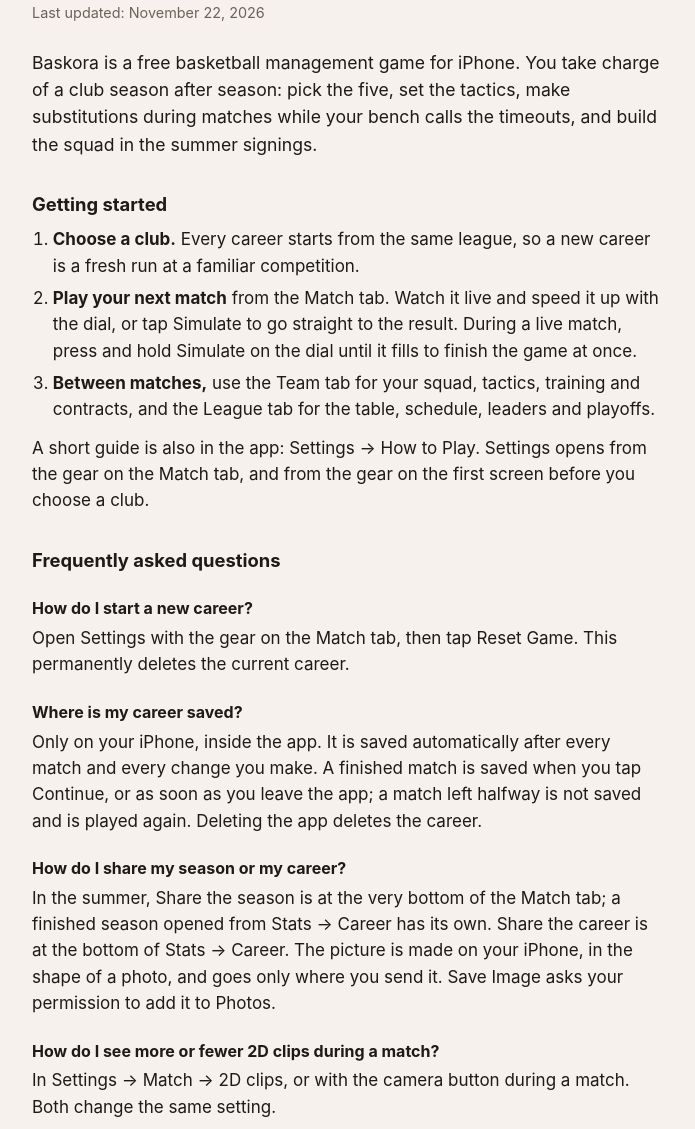
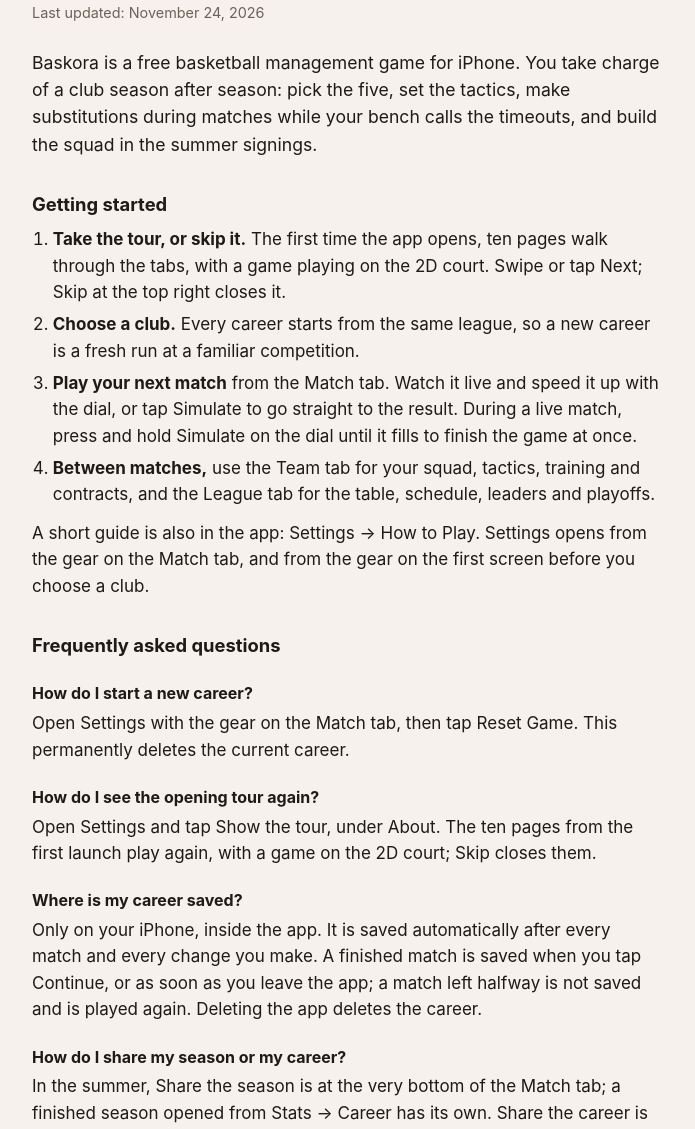
Before and after one commit to baskoraapp/baskora, a plain HTML site: page support.html in a window 1280 px wide. Shown: the part 141-1270 px from the top of the page, without its empty margins (292-987 px from the left). Drawn offline with Linux system fonts and the light colour scheme.

Commit message:
Update support.html

```diff
--- a/support.html
+++ b/support.html
@@ -22,12 +22,13 @@
 
   <main>
     <h1>Baskora Support</h1>
-    <p class="updated">Last updated: November 22, 2026</p>
+    <p class="updated">Last updated: November 24, 2026</p>
 
     <p class="lead">Baskora is a free basketball management game for iPhone. You take charge of a club season after season: pick the five, set the tactics, make substitutions during matches while your bench calls the timeouts, and build the squad in the summer signings.</p>
 
     <h2>Getting started</h2>
     <ol>
+      <li><strong>Take the tour, or skip it.</strong> The first time the app opens, ten pages walk through the tabs, with a game playing on the 2D court. Swipe or tap Next; Skip at the top right closes it.</li>
       <li><strong>Choose a club.</strong> Every career starts from the same league, so a new career is a fresh run at a familiar competition.</li>
       <li><strong>Play your next match</strong> from the Match tab. Watch it live and speed it up with the dial, or tap Simulate to go straight to the result. During a live match, press and hold Simulate on the dial until it fills to finish the game at once.</li>
       <li><strong>Between matches,</strong> use the Team tab for your squad, tactics, training and contracts, and the League tab for the table, schedule, leaders and playoffs.</li>
@@ -38,6 +39,9 @@
 
     <h3>How do I start a new career?</h3>
     <p>Open Settings with the gear on the Match tab, then tap Reset Game. This permanently deletes the current career.</p>
+
+    <h3>How do I see the opening tour again?</h3>
+    <p>Open Settings and tap Show the tour, under About. The ten pages from the first launch play again, with a game on the 2D court; Skip closes them.</p>
 
     <h3>Where is my career saved?</h3>
     <p>Only on your iPhone, inside the app. It is saved automatically after every match and every change you make. A finished match is saved when you tap Continue, or as soon as you leave the app; a match left halfway is not saved and is played again. Deleting the app deletes the career.</p>
```
